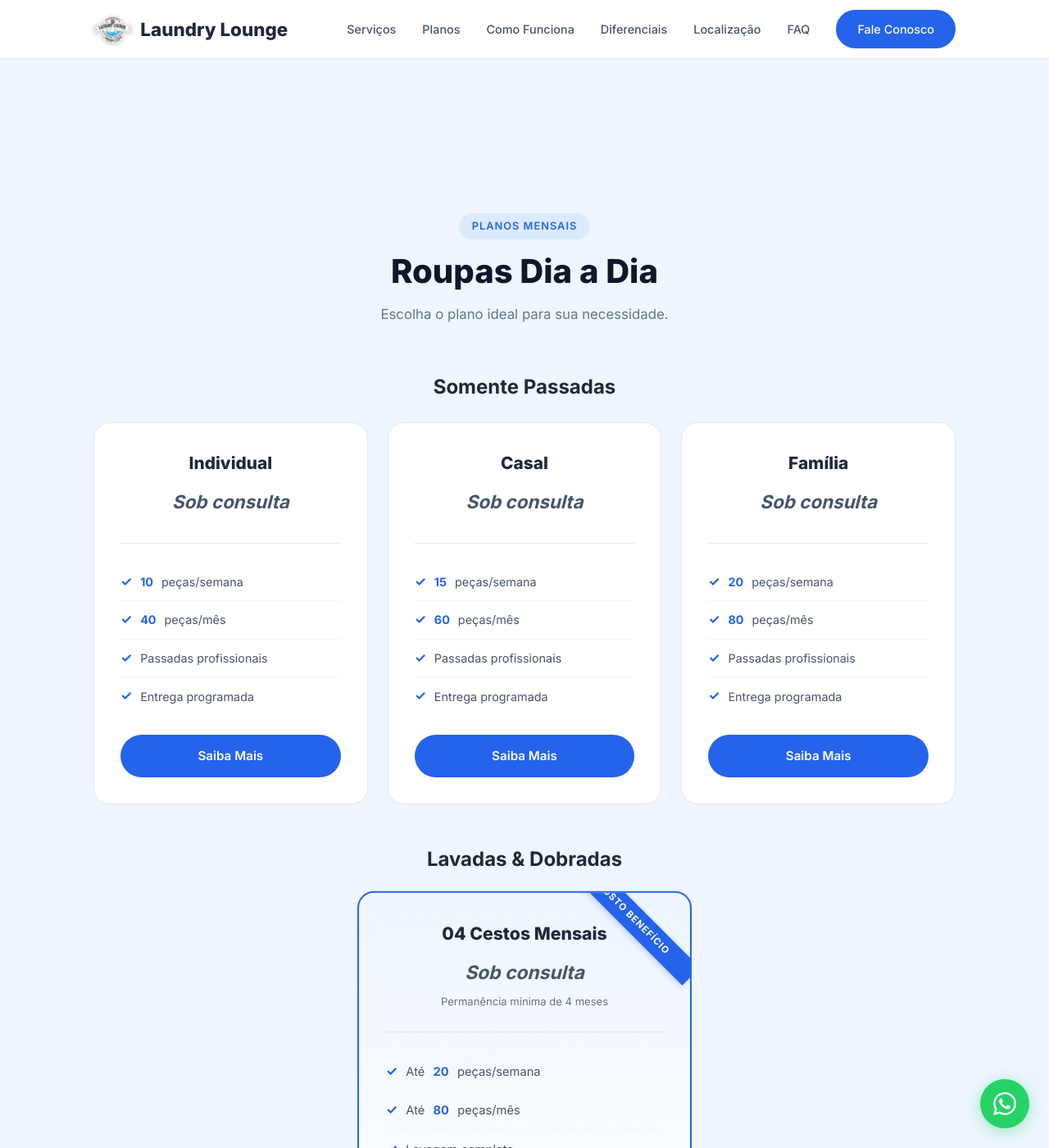
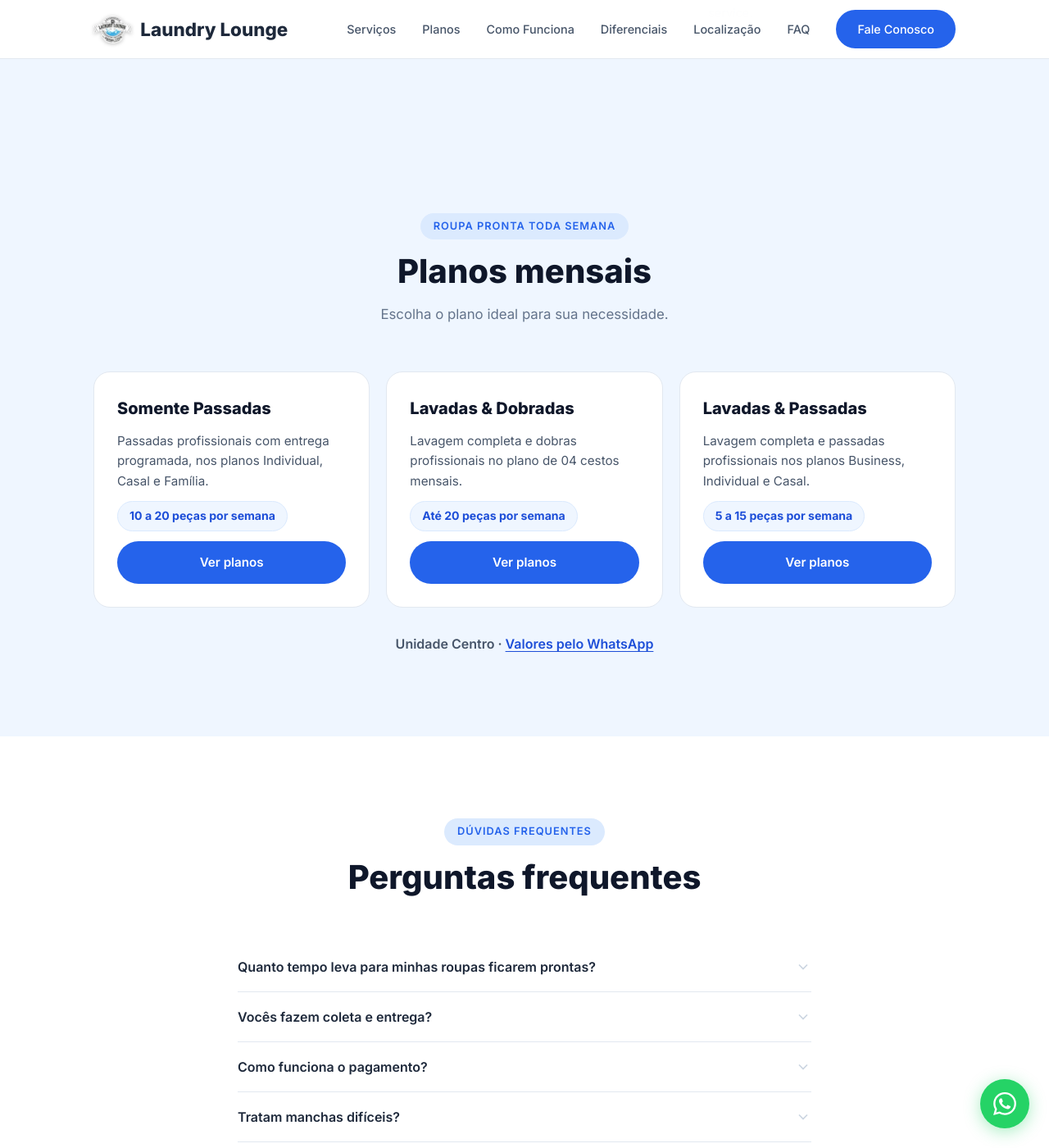
Before and after one commit to gabrielmilano/LaundryLoungeSite, a Jekyll site: the page built from index.html, in a window 1280 px wide and 1400 px high, scrolled down 3583 px. Shown: the whole window at 82% size. Built offline with Jekyll 4.4.1, drawn with Linux system fonts in a browser that asks for light colours; some of the changed text lies outside the part shown.

Commit message:
Item 6: planos da home viram resumo de 3 colunas
- titulo "Planos mensais"
- Somente Passadas / Lavadas & Dobradas / Lavadas & Passadas: uma frase, a faixa
  de pecas por semana (dados atuais) e "Ver planos" -> /planos-mensais-lavanderia
- sem os "Sob consulta" repetidos; um unico "Valores pelo WhatsApp" discreto
- os 7 planos completos continuam so na pagina de planos

Co-Authored-By: Claude Opus 5.5 <noreply@anthropic.com>

```diff
--- a/_data/negocio.yml
+++ b/_data/negocio.yml
@@ -154,10 +154,12 @@ servicos:
   planos:
     troca_plano: ""         # [CONFIRMAR COM A LOJA] resposta para "Posso trocar de plano?" — vazio = pergunta escondida
 
-# --- Planos mensais (copiados da home; a home e /planos-mensais-lavanderia usam esta mesma lista) ---
+# --- Planos mensais (página /planos-mensais-lavanderia; a home mostra só o resumo e a faixa de cada tipo) ---
 # preco: [PREÇO DE CADA PLANO] só o número, ex.: "149,90" (por mês). Vazio = "Sob consulta".
 planos:
   - categoria: "Somente Passadas"
+    resumo: "Passadas profissionais com entrega programada, nos planos Individual, Casal e Família."
+    faixa: "10 a 20 peças por semana"
     itens:
       - nome: "Individual"
         chave: "individual-passadas"
@@ -175,6 +177,8 @@ planos:
         recursos: ["<strong>20</strong> peças/semana", "<strong>80</strong> peças/mês", "Passadas profissionais", "Entrega programada"]
         whatsapp_texto: "Ol%C3%A1%21%20Tenho%20interesse%20no%20plano%20Fam%C3%ADlia%20Somente%20Passadas.%20Poderia%20me%20informar%20os%20valores%3F"
   - categoria: "Lavadas & Dobradas"
+    resumo: "Lavagem completa e dobras profissionais no plano de 04 cestos mensais."
+    faixa: "Até 20 peças por semana"
     unico: true
     itens:
       - nome: "04 Cestos Mensais"
@@ -185,6 +189,8 @@ planos:
         recursos: ["Até <strong>20</strong> peças/semana", "Até <strong>80</strong> peças/mês", "Lavagem completa", "Dobras profissionais", "Entrega programada"]
         whatsapp_texto: "Ol%C3%A1%21%20Tenho%20interesse%20no%20plano%20Lavadas%20%26%20Dobradas%20(04%20cestos).%20Poderia%20me%20informar%20os%20valores%3F"
   - categoria: "Lavadas & Passadas"
+    resumo: "Lavagem completa e passadas profissionais nos planos Business, Individual e Casal."
+    faixa: "5 a 15 peças por semana"
     itens:
       - nome: "Business"
         chave: "business-lavadas-passadas"
--- a/assets/css/style.css
+++ b/assets/css/style.css
@@ -1139,16 +1139,61 @@ img { max-width: 100%; display: block; }
     margin-top: 32px;
 }
 
-.plans__mais {
-    text-align: center;
-    margin-top: 12px;
-}
-
-.plans__mais a {
-    color: var(--blue-600);
-    font-weight: 600;
+/* Resumo dos planos na home (os 7 planos completos ficam em /planos-mensais-lavanderia) */
+.plans-resumo {
+    list-style: none;
+    display: grid;
+    grid-template-columns: repeat(3, 1fr);
+    gap: 20px;
+}
+
+.plans-resumo__item {
+    display: flex;
+    flex-direction: column;
+    gap: 12px;
+    padding: 28px;
+    background: var(--white);
+    border: 1px solid var(--gray-200);
+    border-radius: var(--radius-lg);
+}
+
+.plans-resumo__nome {
+    font-size: 1.25rem;
+    font-weight: 800;
+    color: var(--gray-900);
+}
+
+.plans-resumo__texto {
+    flex: 1;
+    font-size: 0.95rem;
+    color: var(--gray-600);
+}
+
+.plans-resumo__faixa {
+    align-self: flex-start;
+    padding: 6px 14px;
+    border-radius: 50px;
+    background: var(--blue-50);
+    border: 1px solid var(--blue-100);
+    color: #1d4ed8;
+    font-size: 0.88rem;
+    font-weight: 700;
+}
+
+.plans__info a {
+    color: #1d4ed8;
     text-decoration: underline;
     text-underline-offset: 3px;
+}
+
+@media (max-width: 900px) {
+    .plans-resumo {
+        grid-template-columns: 1fr;
+    }
+
+    .plans-resumo__item {
+        padding: 22px;
+    }
 }
 
 /* === FAQ === */
--- a/index.html
+++ b/index.html
@@ -251,15 +251,21 @@ last_modified_at: 2026-10-04
     <section class="plans" id="planos">
         <div class="container">
             <div class="section-header" data-animate>
-                <span class="section-tag">Planos Mensais</span>
-                <h2 class="section-title">Roupas Dia a Dia</h2>
+                <span class="section-tag">Roupa pronta toda semana</span>
+                <h2 class="section-title">Planos mensais</h2>
                 <p class="section-desc">Escolha o plano ideal para sua necessidade.</p>
             </div>
-
-{%- include planos-cards.html botao="Saiba Mais" animar=true %}
-
-            <p class="plans__info" data-animate>Unidade: Centro</p>
-            <p class="plans__mais" data-animate><a href="/planos-mensais-lavanderia">Ver detalhes dos planos mensais</a></p>
+            <ul class="plans-resumo">
+{%- for categoria in site.data.negocio.planos %}
+                <li class="plans-resumo__item" data-animate>
+                    <h3 class="plans-resumo__nome">{{ categoria.categoria }}</h3>
+                    <p class="plans-resumo__texto">{{ categoria.resumo }}</p>
+                    <p class="plans-resumo__faixa">{{ categoria.faixa }}</p>
+                    <a href="/planos-mensais-lavanderia" class="btn btn--primary btn--block" aria-label="Ver planos {{ categoria.categoria }}">Ver planos</a>
+                </li>
+{%- endfor %}
+            </ul>
+            <p class="plans__info" data-animate>Unidade Centro · <a href="https://wa.me/5548988061750?text=Ol%C3%A1!%20Quero%20conhecer%20os%20planos%20mensais." target="_blank" rel="noopener" data-servico="planos" data-posicao="home-planos">Valores pelo WhatsApp</a></p>
         </div>
     </section>
 
```
